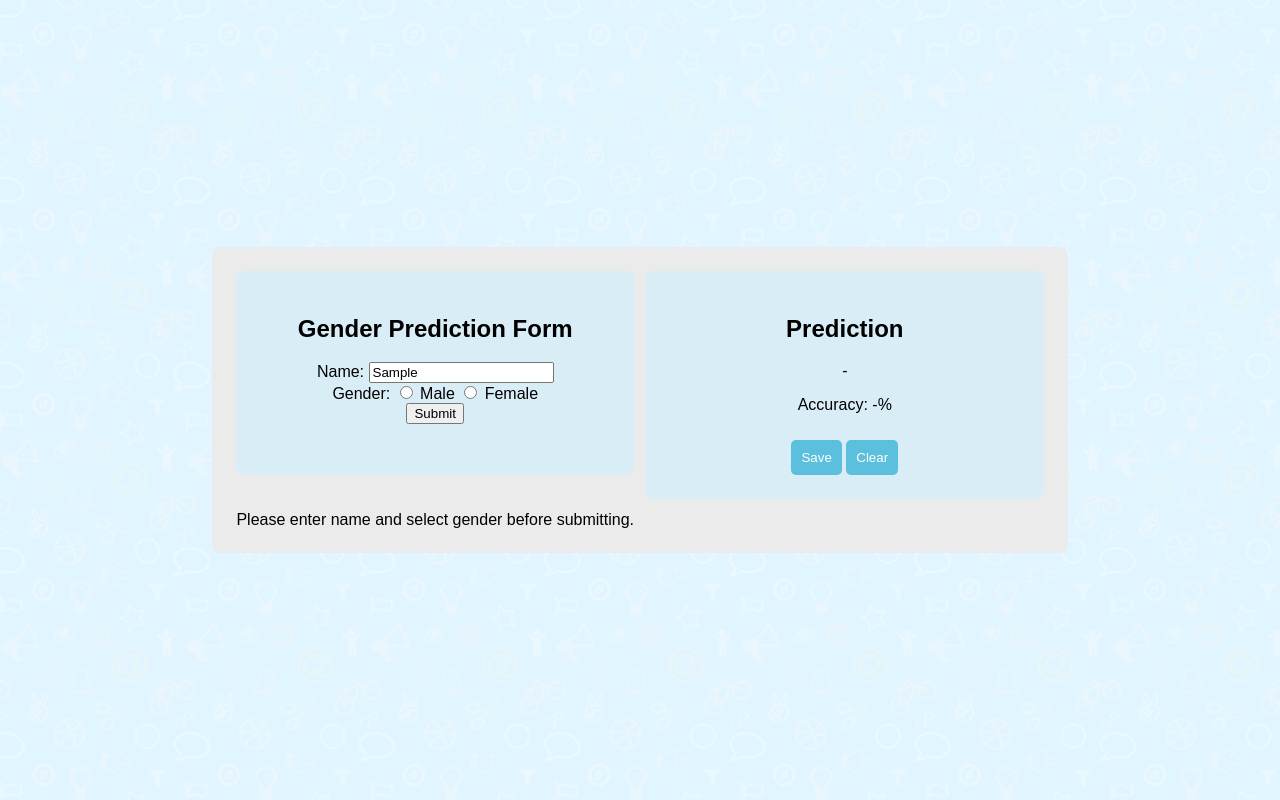
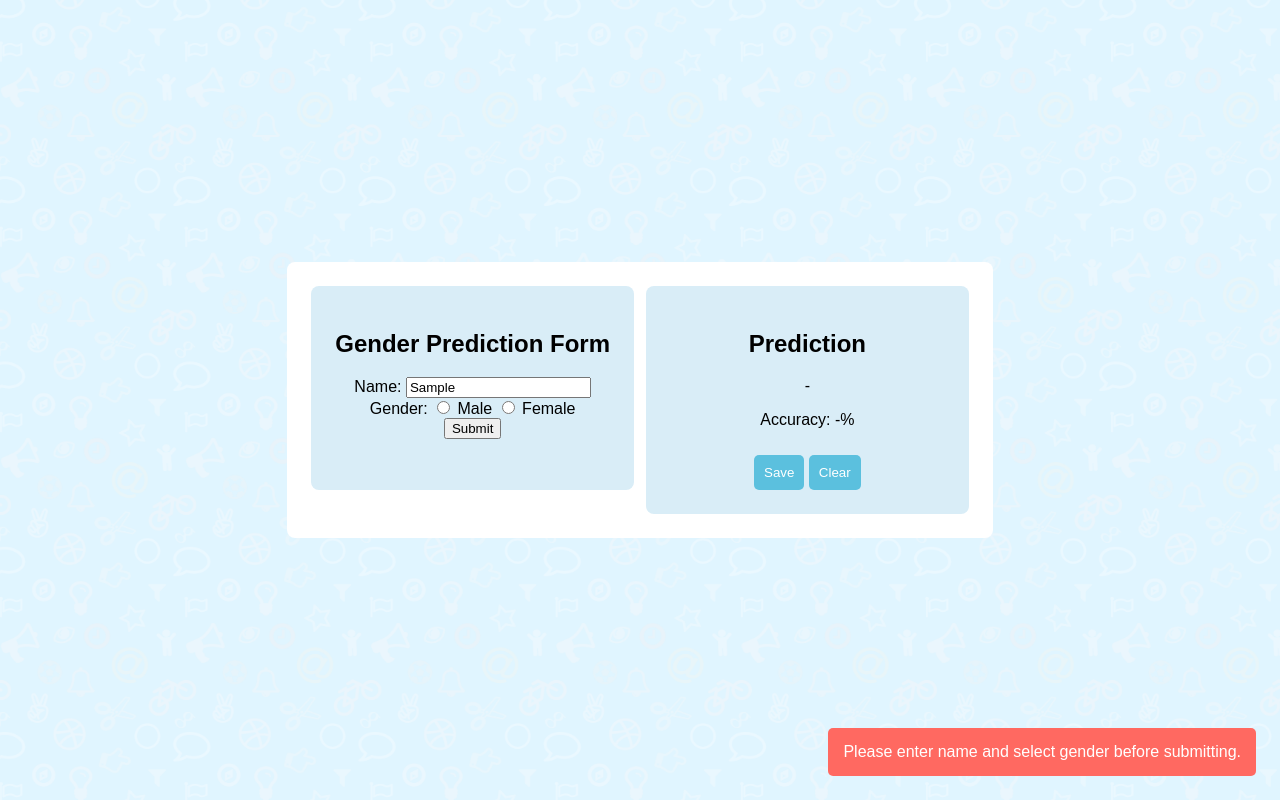
Before and after one commit to kherfaneh/midterm_front_web, a plain HTML site: page index.html in a window 1280 px wide. Both pictures are taken after typing "Sample" into the empty fields and a click on the button "Submit". Drawn offline with Linux system fonts and the light colour scheme.

Commit message:
review and complated styles file

```diff
--- a/styles.css
+++ b/styles.css
@@ -1,11 +1,13 @@
 * {
   box-sizing: border-box;
 }
+
 body {
   margin: 0;
   padding: 0;
   font-family: Arial, sans-serif;
 }
+
 #container {
   display: flex;
   flex-direction: column;
@@ -19,7 +21,7 @@
   background-size: cover;
 }
 .form-prediction-wrapper {
-    background: #ebebeb;
+  background: #ffffff;
   padding: 24px;
   border-radius: 8px;
   display: grid;
@@ -52,6 +54,39 @@
   margin-top: 10px;
 }
 
+#error-message {
+  color: red;
+  margin-top: 10px;
+}
+
+.toast {
+  position: fixed;
+  bottom: 24px;
+  right: 24px;
+  background-color: #333;
+  color: #fff;
+  padding: 15px;
+  border-radius: 5px;
+  transition: opacity 0.5s ease-in-out;
+}
+.error {
+  background-color: #ff6961;
+  color: #fff;
+}
+
+.success {
+  background-color: #77dd77;
+  color: #fff;
+}
+
+.show {
+  opacity: 1;
+}
+
+.hide {
+  opacity: 0;
+}
+
 @media (max-width: 524px) {
   .form-prediction-wrapper {
     grid-template-columns: 1fr;
```
Lines whose indentation alone changed are shown as unchanged.
